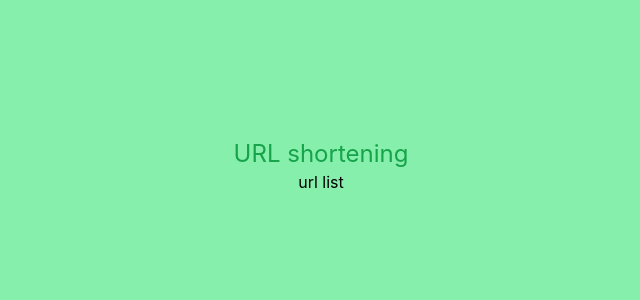
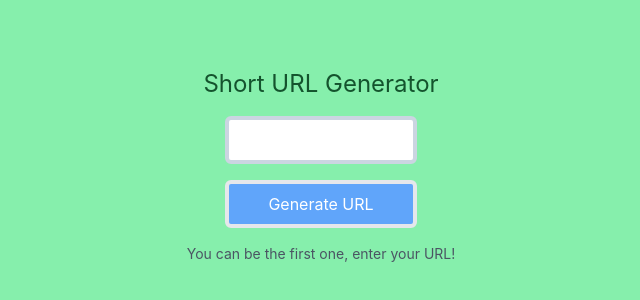
Before and after one commit to chuk-chuk/url-shortening, a React (Create React App) app in the folder front-end/: page / in a window 1280 px wide. Shown: the part 234-534 px from the top of the page, without its empty margins (319-959 px from the left). Built offline with nearby package versions, Linux system fonts and the light colour scheme.

Commit message:
Allow a use to enter an input which is added to the list of urls

```diff
--- a/front-end/src/App.tsx
+++ b/front-end/src/App.tsx
@@ -1,10 +1,69 @@
-import React from "react";
+import React, { useState } from "react";
+import Button from "./components/Button/Button";
+import TextInput from "./components/TextInput/TextInput";
+import ValidationMessage from "./components/ValidationMessage/ValidationMessage";
+import { mockedUrlList } from "./helpers/mockedData";
 
 function App() {
+  const [userInput, setUserInput] = useState("");
+  const [urlList, setUrlList] = useState<string[]>(mockedUrlList);
+  const [message, setMessage] = useState({
+    success: "",
+    error: "",
+  });
+
+  const handleOnChange = (event: React.ChangeEvent<HTMLInputElement>) => {
+    const { value } = event.target;
+    setUserInput(value);
+  };
+
+  const onValidate = (event: React.MouseEvent<HTMLButtonElement>) => {
+    if (!userInput) {
+      setMessage({
+        ...message,
+        error: "Paste the long URL",
+      });
+      return;
+    } else {
+      setUrlList([...urlList, userInput]);
+      setUserInput("");
+      setMessage({
+        ...message,
+        error: "",
+      });
+    }
+  };
+
   return (
-    <div className="flex flex-col items-center justify-center bg-green-300 h-screen">
-      <h1 className="text-2xl text-green-600">URL shortening</h1>
-      <div>url list</div>
+    <div className="flex flex-col items-center justify-center px-4 bg-green-300 h-screen">
+      <h1 className="text-2xl text-green-900 mb-4">Short URL Generator</h1>
+      <TextInput
+        data-testid="urlInput"
+        id="url"
+        type="text"
+        value={userInput}
+        onChange={handleOnChange}
+      />
+      {message.error && (
+        <ValidationMessage type="error">{message.error}</ValidationMessage>
+      )}
+      <Button
+        type="button"
+        title="Generate URL"
+        buttonClassName="my-4"
+        onClick={onValidate}
+      />
+      {urlList.length > 0 ? (
+        <ul>
+          {urlList.map((item, index) => (
+            <li key={index}>{item}</li>
+          ))}
+        </ul>
+      ) : (
+        <ValidationMessage type="custom">
+          You can be the first one, enter your URL!
+        </ValidationMessage>
+      )}
     </div>
   );
 }
--- a/front-end/src/helpers/mockedData.ts
+++ b/front-end/src/helpers/mockedData.ts
@@ -1,6 +1,6 @@
-// export const mockedUrlsList = [
+// export const mockedUrlList = [
 //   "http://pbid.io/23er56ty",
 //   "http://pbid.io/23er56ty",
 // ];
 
-export const mockedUrlsList = [];
+export const mockedUrlList = [];
```
Also changed, not shown: 2 other files (tests, documents, lock files or other folders).
